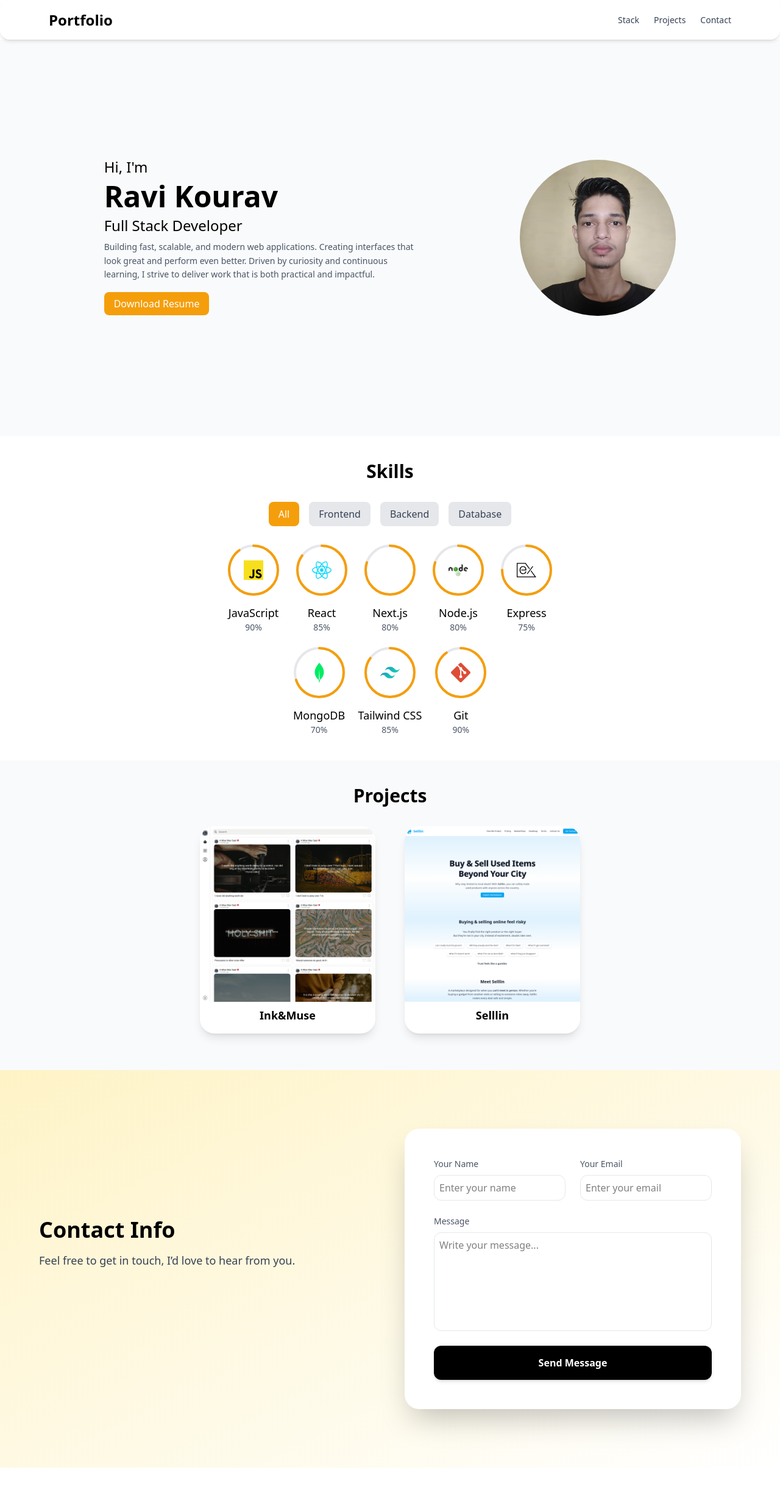
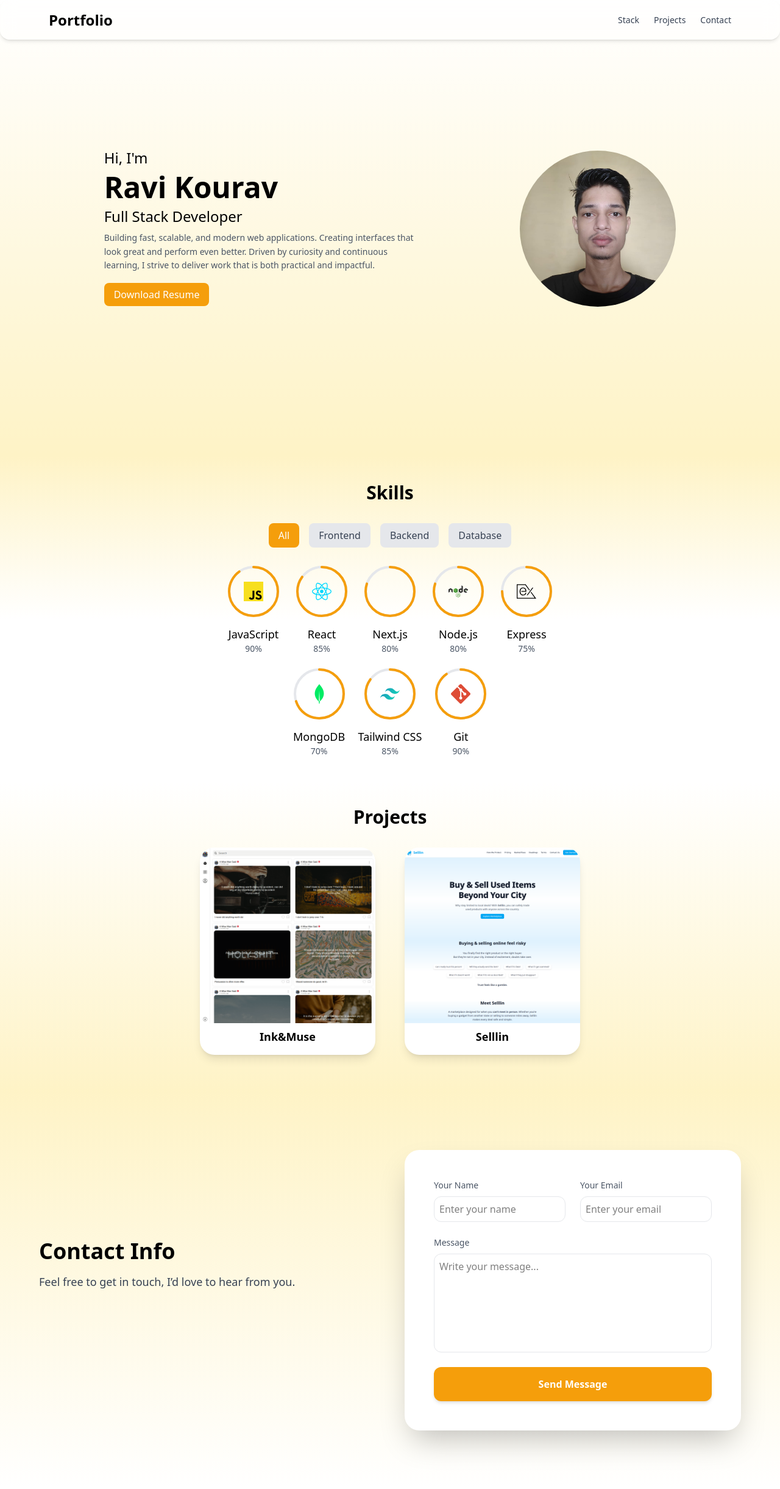
Before and after one commit to ravikourav/Portfolio, a React (Vite) app: page / in a window 1280 px wide. Shown: the whole page at 61% size. Before the commit the page ends 2407 px from the top, so only its background shows below. Built offline with nearby package versions, Linux system fonts and the light colour scheme; some icons are missing.

Commit message:
updated bg and colors

```diff
--- a/src/components/Header.jsx
+++ b/src/components/Header.jsx
@@ -8,8 +8,11 @@ function Header() {
   ];
 
   return (
-    <div className="sticky top-0 z-50 flex h-[65px] px-8 sm:px-20 justify-between items-center rounded-2xl bg-white/40 backdrop-blur-md shadow-md">
-      <a href="#home" className="text-2xl font-semibold cursor-pointer">
+    <div className="fixed w-full top-0 z-50 flex h-[65px] px-8 sm:px-20 justify-between items-center rounded-2xl bg-white/40 backdrop-blur-md shadow-md">
+      <a
+        href="#home"
+        className="text-2xl font-semibold hover:text-(--brand-primary) cursor-pointer"
+      >
         Portfolio
       </a>
 
@@ -18,7 +21,7 @@ function Header() {
           <a
             key={index}
             href={link.href}
-            className="relative text-gray-700 hover:text-black transition-colors after:content-[''] after:absolute after:-bottom-1 after:left-0 after:w-0 after:h-0.5 after:bg-black hover:after:w-full after:transition-all"
+            className="relative text-gray-700 hover:text-(--brand-primary) transition-colors after:content-[''] after:absolute after:-bottom-1 after:left-0 after:w-0 after:h-0.5 after:bg-(--brand-primary) hover:after:w-full after:transition-all"
           >
             {link.name}
           </a>
--- a/src/pages/Home.jsx
+++ b/src/pages/Home.jsx
@@ -10,11 +10,11 @@ function Home() {
   const [activeCategory, setActiveCategory] = useState("All");
 
   return (
-    <div>
+    <div className="bg-amber-100">
       {/* HERO SECTION */}
       <section
         id="home"
-        className="flex flex-1 w-full min-h-[650px] justify-evenly items-center bg-gray-50"
+        className="flex flex-1 w-full min-h-[750px]  justify-evenly items-center bg-linear-to-b from-white bg-amber-100"
       >
         <div className="space-y-2 max-w-lg">
           <p className="text-2xl">Hi, I'm</p>
@@ -50,7 +50,7 @@ function Home() {
       {/* SKILLS SECTION */}
       <section
         id="tech-stack"
-        className="w-full py-10 bg-white flex flex-col items-center"
+        className="w-full py-10 bg-linear-to-b from-amber-100 via-white to-white flex flex-col items-center"
       >
         <h2 className="text-3xl font-semibold mb-8">Skills</h2>
 
@@ -86,7 +86,7 @@ function Home() {
       {/* PROJECTS SECTION */}
       <section
         id="projects"
-        className="w-full pt-10 pb-15 bg-gray-50 flex flex-col items-center"
+        className="w-full pt-10 pb-15 bg-linear-to-b from-white to-amber-100 flex flex-col items-center"
       >
         <h2 className="text-3xl font-semibold mb-8">Projects</h2>
 
@@ -122,7 +122,7 @@ function Home() {
       {/* CONTACT SECTION */}
       <section
         id="contact"
-        className="w-full py-24 bg-linear-to-br from-amber-100 to-white flex justify-center items-start px-6"
+        className="w-full py-24 bg-linear-to-b from-amber-100 to-white flex justify-center items-start px-6"
       >
         <div className="max-w-6xl w-full grid grid-cols-1 md:grid-cols-2 gap-12">
           <motion.div
@@ -194,7 +194,7 @@ function Home() {
             <motion.button
               whileHover={{ scale: 1.03 }}
               whileTap={{ scale: 0.97 }}
-              className="w-full bg-black text-white p-4 rounded-xl font-semibold shadow-md hover:bg-gray-900 transition"
+              className="w-full bg-(--brand-primary)  text-white p-4 rounded-xl font-semibold shadow-md hover:bg-(--brand-primary-dark) transition"
             >
               Send Message
             </motion.button>
```
